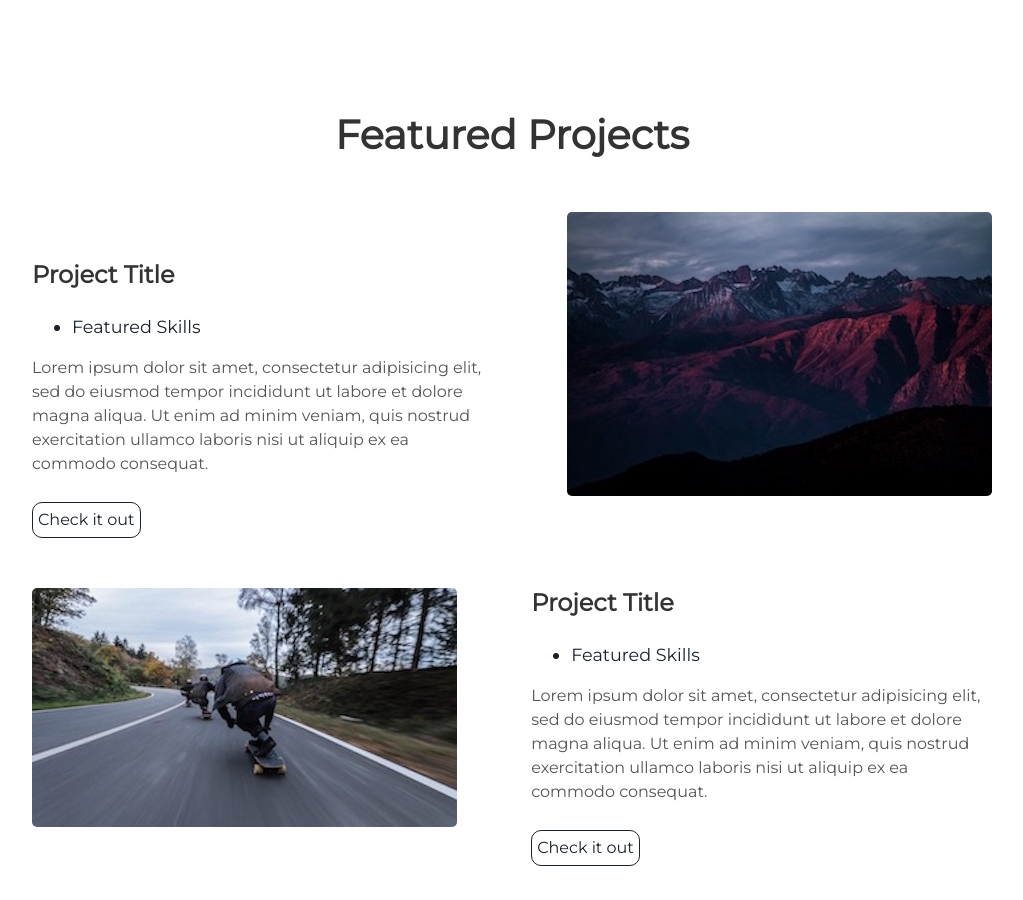
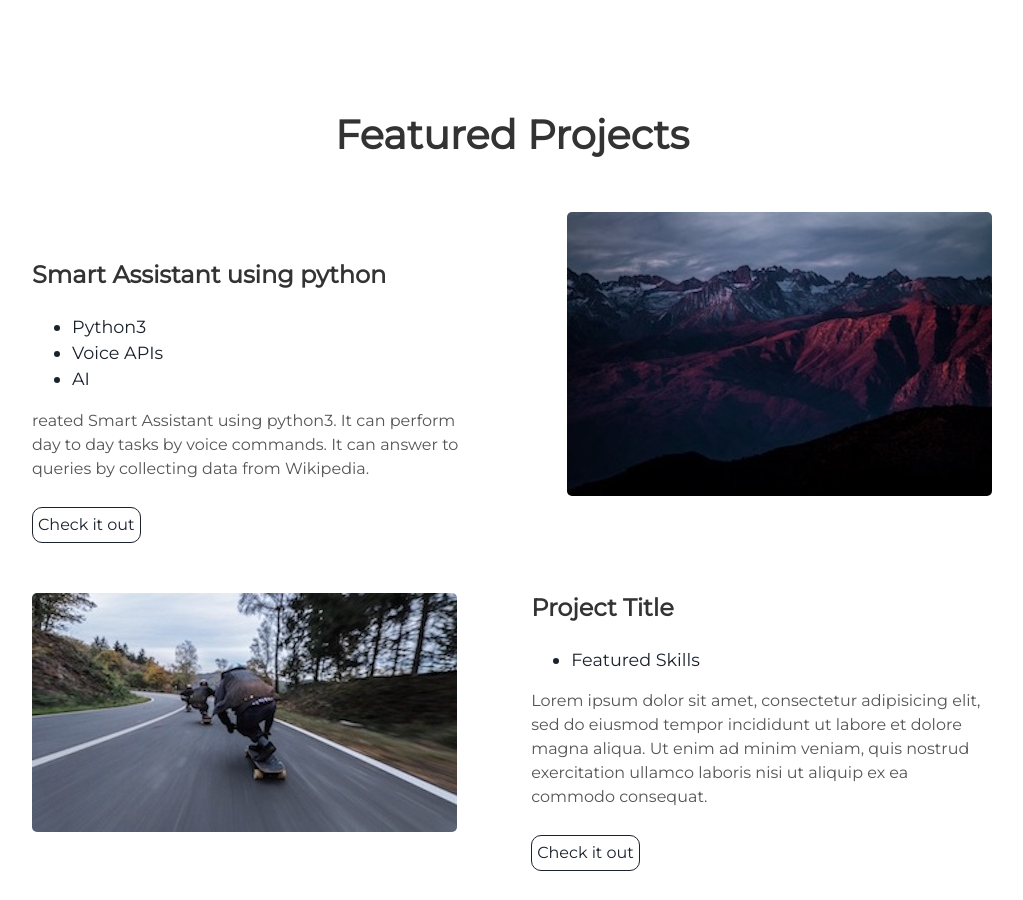
Before and after one commit to arpan45/test.github.io, a Jekyll site: the page built from index.html, in a window 1280 px wide and 900 px high, scrolled down 1439 px. Shown: the whole window, without its empty margins (128-1151 px from the left). Built offline with Jekyll 4.4.1, drawn with Linux system fonts in a browser that asks for light colours.

Commit message:
Update projects.html

```diff
--- a/_includes/projects.html
+++ b/_includes/projects.html
@@ -6,11 +6,13 @@
     <img alt="mountains" src="{{ "/assets/img/mountains.jpg" | prepend: site.baseurl }}" />
   </div>
   <div class="contents">
-    <h3> Project Title </h3>
+    <h3> Smart Assistant using python</h3>
     <ul>
-      <li> Featured Skills</li>
+      <li>Python3</li>
+      <li>Voice APIs</li>
+      <li>AI</li>
     </ul>
-    <p>Lorem ipsum dolor sit amet, consectetur adipisicing elit, sed do eiusmod tempor incididunt ut labore et dolore magna aliqua. Ut enim ad minim veniam, quis nostrud exercitation ullamco laboris nisi ut aliquip ex ea commodo consequat.</p>
+    <p>reated Smart Assistant using python3. It can perform day to day tasks by voice commands. It can answer to queries by collecting data from Wikipedia.</p>
     <a class="project-link" href="#">Check it out</a>
   </div>
 </div>
```
